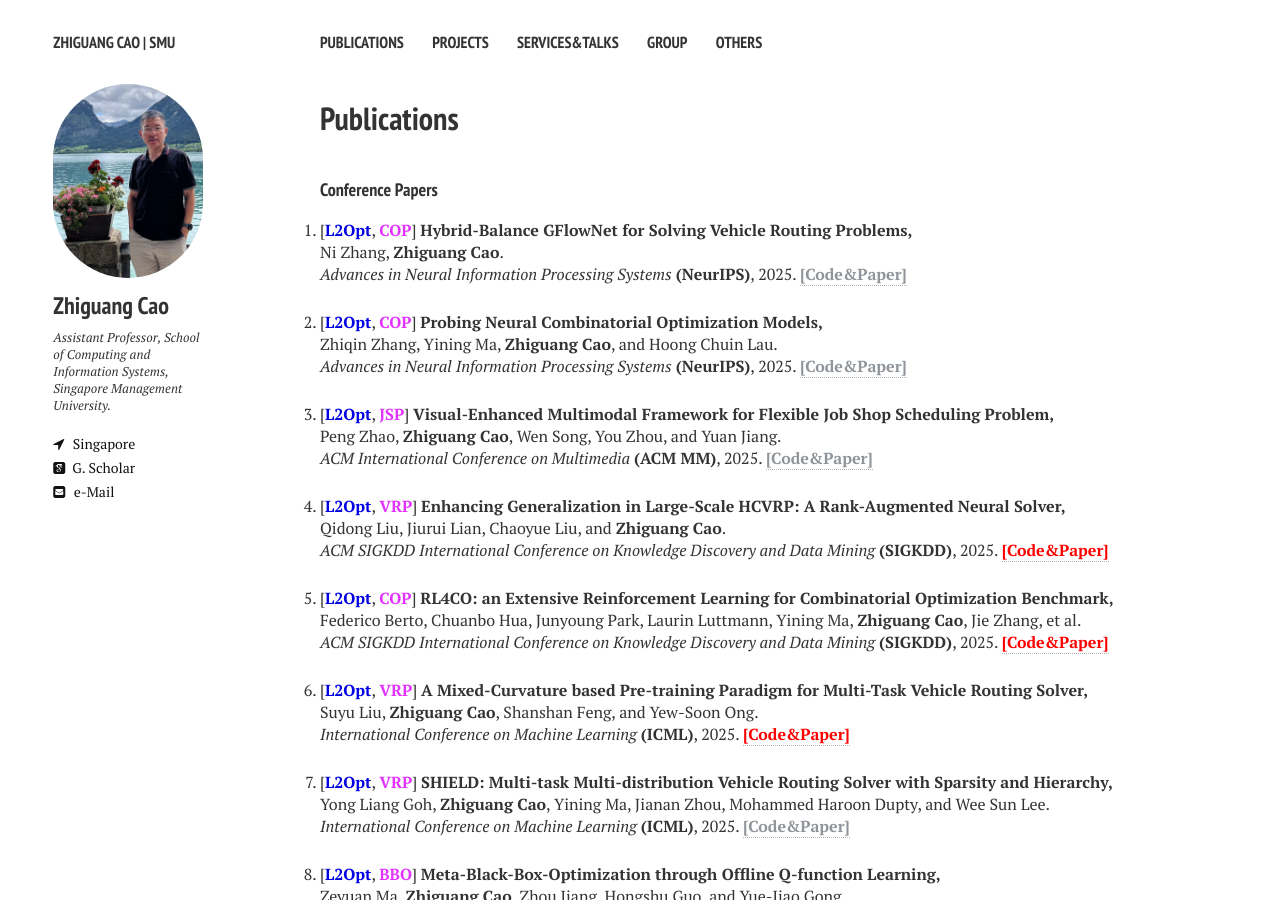
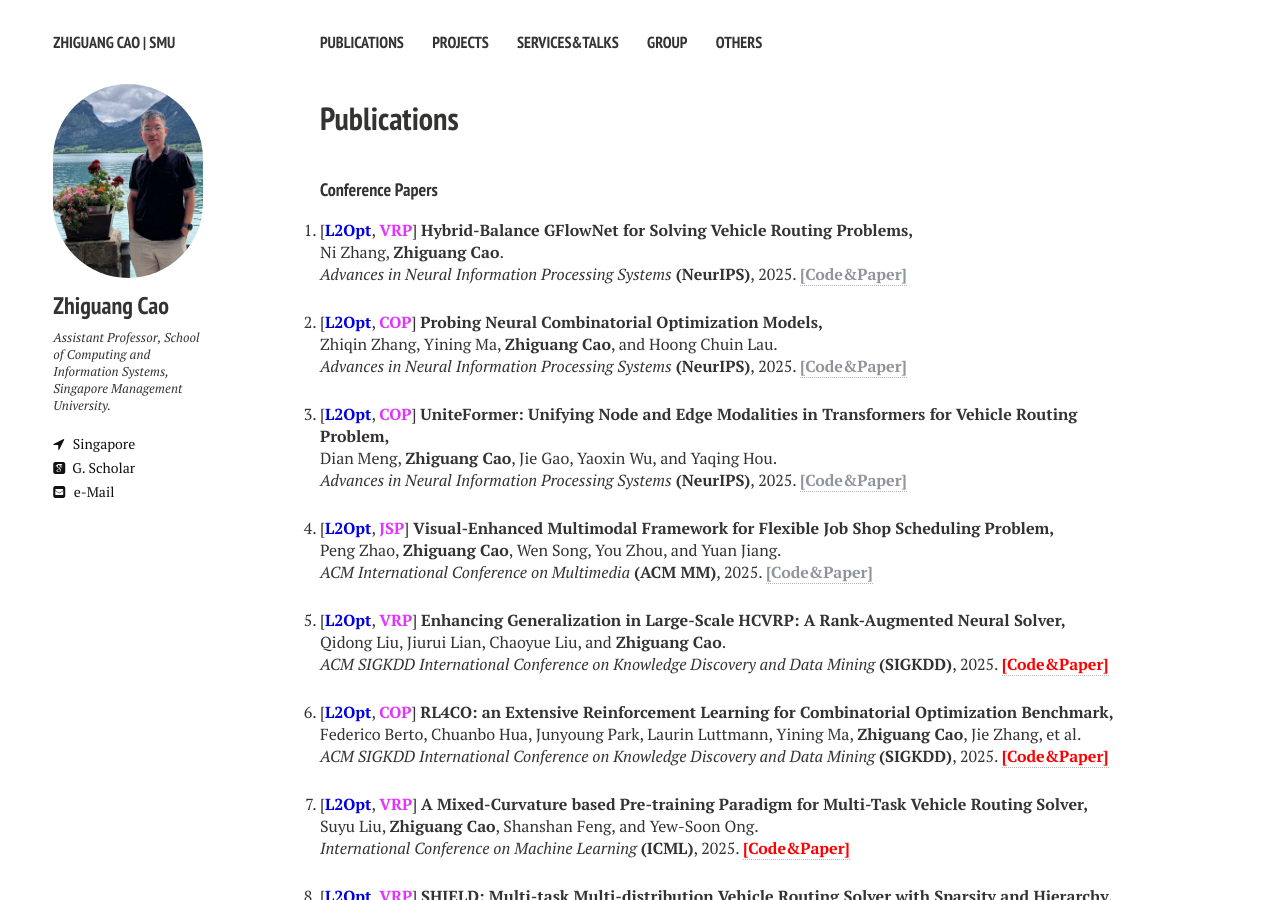
Before and after one commit to zhiguangcaosg/zhiguangcaosg.github.io, a Jekyll site: the page built from publications.md, in a window 1280 px wide and 900 px high. Built offline with Jekyll 4.4.1, drawn with Linux system fonts in a browser that asks for light colours; nearby versions of some CDN libraries.

Commit message:
Update publications.html

```diff
--- a/_layouts/publications.html
+++ b/_layouts/publications.html
@@ -92,7 +92,7 @@ div.bibtex pre { font-size: 75%; overflow: auto;  width: 100%; padding: 0em 0em;
 
 <li>
 <p>
-[<font color="#0000E3"><b>L2Opt</b></font>, <font color="#E333FF"><b>COP</b></font>] <b>Hybrid-Balance GFlowNet for Solving Vehicle Routing Problems,</b>
+[<font color="#0000E3"><b>L2Opt</b></font>, <font color="#E333FF"><b>VRP</b></font>] <b>Hybrid-Balance GFlowNet for Solving Vehicle Routing Problems,</b>
 <br> Ni Zhang, <b>Zhiguang Cao</b>.<br>
 <i>Advances in Neural Information Processing Systems</i> <b>(NeurIPS)</b>, 2025. <a href="https://zhiguangcaosg.github.io/publications/"> <font color="#8F959A"><b>[Code&Paper]</b> </font></a>
 </p>
@@ -102,6 +102,15 @@ div.bibtex pre { font-size: 75%; overflow: auto;  width: 100%; padding: 0em 0em;
 <p>
 [<font color="#0000E3"><b>L2Opt</b></font>, <font color="#E333FF"><b>COP</b></font>] <b>Probing Neural Combinatorial Optimization Models,</b>
 <br> Zhiqin Zhang, Yining Ma, <b>Zhiguang Cao</b>, and Hoong Chuin Lau.<br>
+<i>Advances in Neural Information Processing Systems</i> <b>(NeurIPS)</b>, 2025. <a href="https://zhiguangcaosg.github.io/publications/"> <font color="#8F959A"><b>[Code&Paper]</b> </font></a>
+</p>
+</li>
+
+
+<li>
+<p>
+[<font color="#0000E3"><b>L2Opt</b></font>, <font color="#E333FF"><b>COP</b></font>] <b>UniteFormer: Unifying Node and Edge Modalities in Transformers for Vehicle Routing Problem,</b>
+<br> Dian Meng, <b>Zhiguang Cao</b>, Jie Gao, Yaoxin Wu, and Yaqing Hou.<br>
 <i>Advances in Neural Information Processing Systems</i> <b>(NeurIPS)</b>, 2025. <a href="https://zhiguangcaosg.github.io/publications/"> <font color="#8F959A"><b>[Code&Paper]</b> </font></a>
 </p>
 </li>
```
